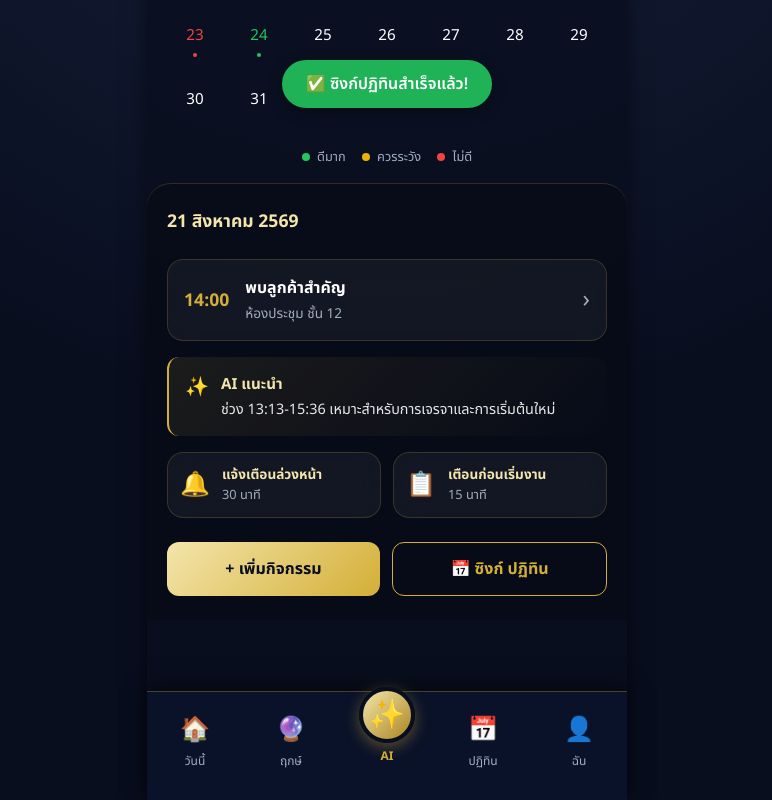
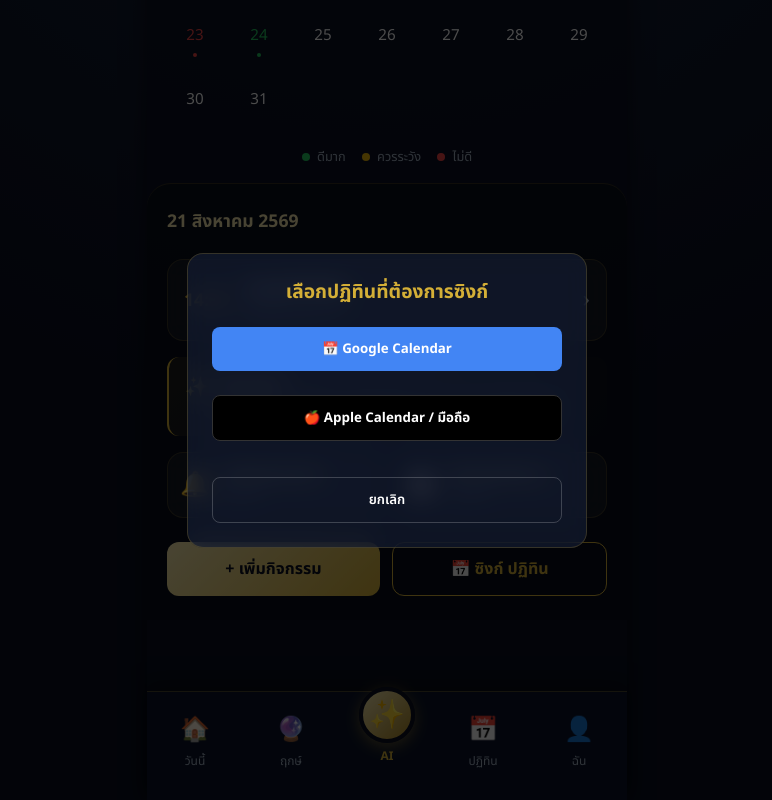
Before and after one commit to aokdnet/NEXORA-AI, a Next.js app: page /calendar in a window 1280 px wide. Both pictures are taken after a click on the button "📅 ซิงก์ ปฏิทิน". Shown: the part 395-1195 px from the top of the page, without its empty margins (253-1025 px from the left). Built offline with nearby package versions, Linux system fonts and the light colour scheme.

Commit message:
feat: add sync options modal for google and apple calendars

```diff
--- a/app/calendar/page.tsx
+++ b/app/calendar/page.tsx
@@ -70,21 +70,26 @@
     setNewEvent({ title: '', time: '09:00', location: '' });
   };
 
-  const handleSync = () => {
+  const [showSyncModal, setShowSyncModal] = useState(false);
+
+  const handleSyncClick = () => {
     if (!selectedDate || !events[selectedDate] || events[selectedDate].length === 0) {
       alert('ไม่มีกิจกรรมในวันนี้ โปรดเพิ่มกิจกรรมก่อนซิงก์ครับ');
       return;
     }
+    setShowSyncModal(true);
+  };
 
-    // Sync the first event of the selected day to Google Calendar
+  const syncGoogleCalendar = () => {
+    if (!selectedDate || !events[selectedDate] || events[selectedDate].length === 0) return;
+
     const evt = events[selectedDate][0];
     const year = 2026;
-    const month = '08'; // August
+    const month = '08';
 
     const formatDate = (day: number, timeStr: string) => {
       const d = day.toString().padStart(2, '0');
       const time = timeStr.replace(':', '') + '00';
-      // Local time format for Google Calendar (without Z)
       return `${year}${month}${d}T${time}`;
     };
 
@@ -94,10 +99,46 @@
 
     const googleCalUrl = `https://calendar.google.com/calendar/render?action=TEMPLATE&text=${encodeURIComponent(evt.title)}&dates=${start}/${end}&details=${encodeURIComponent(evt.location)}`;
 
-    // Open Google Calendar in new tab (will open native app on mobile if installed)
     window.open(googleCalUrl, '_blank');
+    setShowSyncModal(false);
+    setSyncSuccess(true);
+    setTimeout(() => setSyncSuccess(false), 3000);
+  };
 
-    // Show success toast
+  const syncAppleCalendar = () => {
+    if (!selectedDate || !events[selectedDate] || events[selectedDate].length === 0) return;
+
+    const evt = events[selectedDate][0];
+    const year = 2026;
+    const month = '08';
+
+    let icsContent = 'BEGIN:VCALENDAR\nVERSION:2.0\nPRODID:-//NEXORA AI//TH\n';
+
+    const formatDate = (day: number, timeStr: string) => {
+      const d = day.toString().padStart(2, '0');
+      const time = timeStr.replace(':', '') + '00';
+      return `${year}${month}${d}T${time}`;
+    };
+
+    icsContent += 'BEGIN:VEVENT\n';
+    icsContent += `DTSTART;TZID=Asia/Bangkok:${formatDate(selectedDate, evt.time)}\n`;
+    const endHour = (parseInt(evt.time.split(':')[0]) + 1).toString().padStart(2, '0');
+    const endMin = evt.time.split(':')[1];
+    icsContent += `DTEND;TZID=Asia/Bangkok:${formatDate(selectedDate, endHour + ':' + endMin)}\n`;
+    icsContent += `SUMMARY:${evt.title}\n`;
+    if (evt.location) icsContent += `LOCATION:${evt.location}\n`;
+    icsContent += 'END:VEVENT\n';
+    icsContent += 'END:VCALENDAR';
+
+    const blob = new Blob([icsContent], { type: 'text/calendar;charset=utf-8' });
+    const link = document.createElement('a');
+    link.href = window.URL.createObjectURL(blob);
+    link.download = 'nexora-calendar.ics';
+    document.body.appendChild(link);
+    link.click();
+    document.body.removeChild(link);
+
+    setShowSyncModal(false);
     setSyncSuccess(true);
     setTimeout(() => setSyncSuccess(false), 3000);
   };
@@ -204,14 +245,14 @@
 
             <div className={styles.mainActions}>
               <button className={styles.addEventBtn} onClick={() => setShowModal(true)}>+ เพิ่มกิจกรรม</button>
-              <button className={styles.syncBtn} onClick={handleSync}>📅 ซิงก์ ปฏิทิน</button>
+              <button className={styles.syncBtn} onClick={handleSyncClick}>📅 ซิงก์ ปฏิทิน</button>
             </div>
           </div>
         ) : (
           <div className={styles.emptyState}>
             <p>ยังไม่มีกิจกรรมในวันที่ {selectedDate}</p>
             <button className={styles.addEventBtn} onClick={() => setShowModal(true)}>+ เพิ่มกิจกรรมใหม่</button>
-            <button className={styles.syncBtn} onClick={handleSync} style={{marginTop: '12px'}}>📅 ซิงก์ ปฏิทิน</button>
+            <button className={styles.syncBtn} onClick={handleSyncClick} style={{marginTop: '12px'}}>📅 ซิงก์ ปฏิทิน</button>
           </div>
         )}
       </div>
@@ -251,6 +292,35 @@
           </div>
         </div>
       )}
+
+      {showSyncModal && (
+        <div className={styles.modalOverlay}>
+          <div className={`glass-panel ${styles.modalContent}`}>
+            <h3>เลือกปฏิทินที่ต้องการซิงก์</h3>
+            <div className={styles.modalForm}>
+              <button
+                type="button"
+                onClick={syncGoogleCalendar}
+                className={styles.saveBtn}
+                style={{ background: '#4285F4', color: 'white', marginBottom: '8px' }}
+              >
+                📅 Google Calendar
+              </button>
+              <button
+                type="button"
+                onClick={syncAppleCalendar}
+                className={styles.saveBtn}
+                style={{ background: '#000000', color: 'white', border: '1px solid #333' }}
+              >
+                🍎 Apple Calendar / มือถือ
+              </button>
+            </div>
+            <div className={styles.modalActions} style={{ marginTop: '16px' }}>
+              <button type="button" onClick={() => setShowSyncModal(false)} className={styles.cancelBtn}>ยกเลิก</button>
+            </div>
+          </div>
+        </div>
+      )}
     </div>
   );
 }
```
